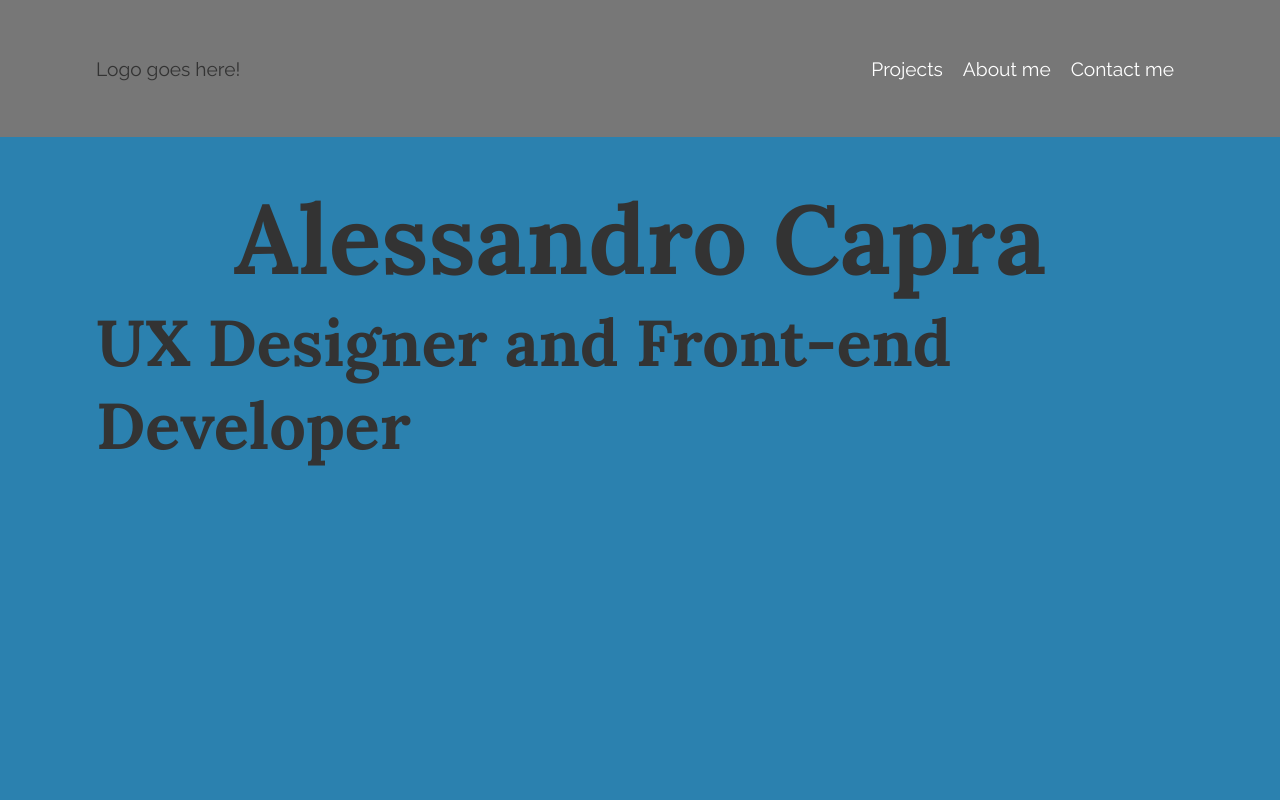
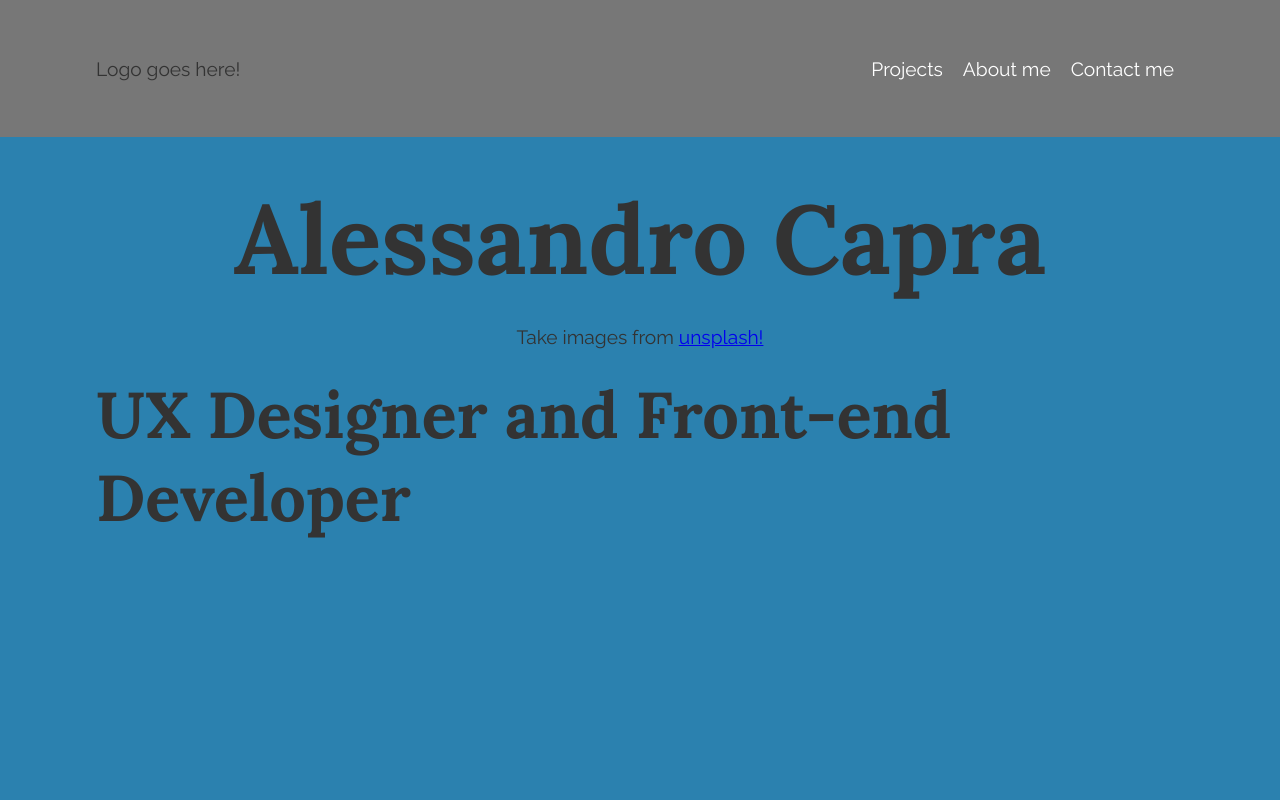
Before and after one commit to alessandrocapra/my-website, a website: page app/index.html in a window 1280 px wide. Shown: the top 800 px of the page. Drawn offline with nearby package versions, Linux system fonts and the light colour scheme; files that its build step writes are made by us from their sources.

Commit message:
Added link to unsplash website for photos

```diff
--- a/app/index.html
+++ b/app/index.html
@@ -40,6 +40,7 @@
 <main>
     <section class="hero">
         <h1>Alessandro Capra</h1>
+        <p>Take images from <a href="https://unsplash.com/">unsplash!</a></p>
         <h2>UX Designer and Front-end Developer</h2>
     </section>
     <section class="reversed">
```
Also changed, not shown: .tmp/scripts/main.js (added), .tmp/styles/main.css, 1 other file.
